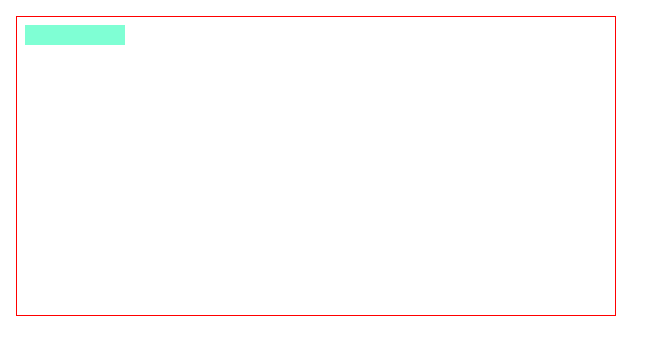
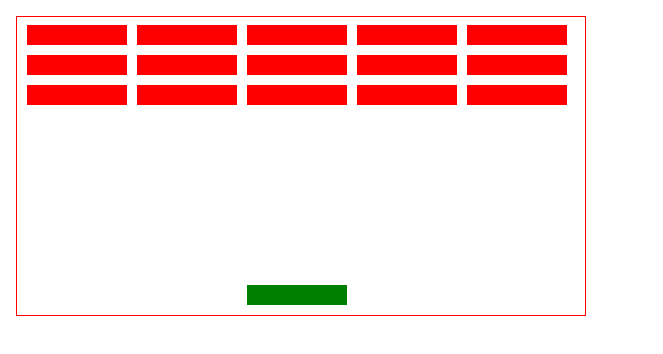
Before and after one commit to Willz01/breakout-js, a plain HTML site: page game.html in a window 1280 px wide. Shown: the whole page, without its empty margins (0-663 px from the left). Drawn offline with nearby package versions, Linux system fonts and the light colour scheme.

Commit message:
blocks and block controller added

```diff
--- a/game.html
+++ b/game.html
@@ -14,8 +14,7 @@
 
 <body>
   <main>
-    <div class="grid m-3 p-2">
-      <div class="block"></div>
+    <div class="container-fluid, grid m-3">
     </div>
   </main>
 
--- a/game.js
+++ b/game.js
@@ -0,0 +1,74 @@
+const grid = document.querySelector('.grid')
+
+const blkW = 100
+const blkH = 20
+
+const controllerPOS = [230, 10] // 570px/2 = 285px - blkW
+let currentPosition = controllerPOS
+
+class Block {
+  constructor(x, y) {
+    this.bottomLeft = [x, y]
+    this.bottomRight = [x + blkW, y]
+    this.topLeft = [x, y + blkH]
+    this.topRight = [x + blkW, y + blkH]
+  }
+}
+
+const blocks = [
+  new Block(10, 270),
+  new Block(120, 270),
+  new Block(230, 270),
+  new Block(340, 270),
+  new Block(450, 270),
+  new Block(10, 240), //down
+  new Block(120, 240),
+  new Block(230, 240),
+  new Block(340, 240),
+  new Block(450, 240),
+  new Block(10, 210), //down
+  new Block(120, 210),
+  new Block(230, 210),
+  new Block(340, 210),
+  new Block(450, 210),
+]
+
+console.log(blocks[0]);
+
+const polluteGrid = () => {
+  for (let i = 0; i < blocks.length; i++) {
+    const blk = document.createElement('div')
+    blk.classList.add('block')
+    blk.style.left = blocks[i].bottomLeft[0] + 'px'
+    blk.style.bottom = blocks[i].bottomLeft[1] + 'px'
+    blk.style.backgroundColor = 'red'
+
+    grid.appendChild(blk)
+  }
+}
+
+polluteGrid()
+
+const controller = document.createElement('div')
+controller.classList.add('controller')
+draw()
+grid.appendChild(controller)
+
+function draw() {
+  controller.style.left = controllerPOS[0] + 'px'
+  controller.style.bottom = controllerPOS[1] + 'px'
+}
+
+document.addEventListener('keydown', (e) => {
+
+  if (e.key === 'ArrowLeft' && currentPosition[0] > 0) {
+    //  move controller 10 px left at each keydown
+    currentPosition[0] -= 10
+    draw()
+  } else if (e.key === 'ArrowRight' && currentPosition[0] < 570 - blkW) {
+    //  move controller 10 px right at each keydown
+    currentPosition[0] += 10
+    draw()
+  }
+
+})
--- a/style.css
+++ b/style.css
@@ -1,6 +1,6 @@
 .grid {
   position: absolute;
-  width: 600px;
+  width: 570px;
   height: 300px;
   border: solid red 1px;
 }
@@ -13,3 +13,12 @@
   /* left: 50px;
   bottom: 50px; */
 }
+
+.controller {
+  position: absolute;
+  width: 100px;
+  height: 20px;
+  background-color: green;
+  /* left: 50px;
+  bottom: 50px; */
+}
```
